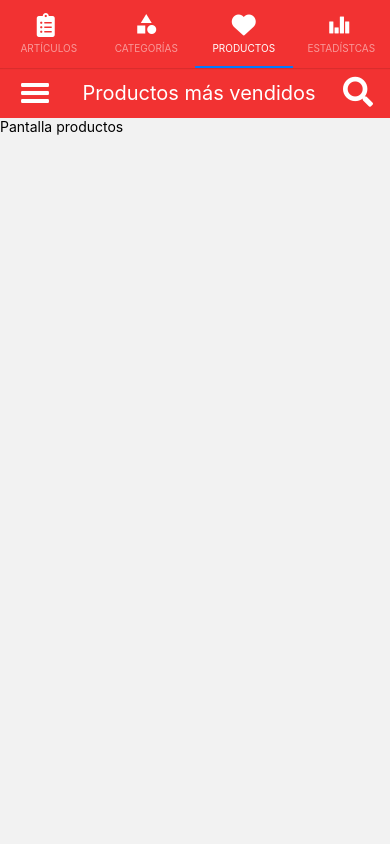
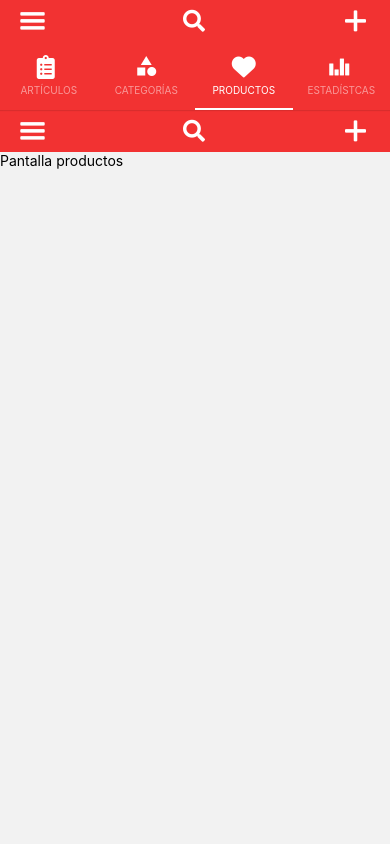
Before and after one commit to SebAcosta/Soft-spot, a React Native app: screen /Productos in a window 390 px wide. Shown: the top 844 px of the page. Built offline with nearby package versions, Linux system fonts and the light colour scheme.

Commit message:
Added header

```diff
--- a/Screens/Articulos.js
+++ b/Screens/Articulos.js
@@ -38,7 +38,6 @@ const styles = StyleSheet.create({
 	listContainer:{
 		height:'100%',
 		width:'100%',
-		paddingBottom:100
   	},
 	plus:{
 		position:'absolute',
--- a/components/header2.js
+++ b/components/header2.js
@@ -1,14 +1,15 @@
 import { Dimensions, StyleSheet, Text, View, StatusBar } from 'react-native';
 import { Entypo,FontAwesome5,AntDesign } from '@expo/vector-icons';
+
 
 export default function Header2(props) {
   return (
 		<View style={styles.container}>
 			<StatusBar
 				backgroundColor="#F23232" />
-			<Entypo name="menu" size={40} color={"white"}/>
-			<Text style={styles.text}>{props.productInfo}</Text>
-			<FontAwesome5 name="search" size={30} color={"white"}/>
+			<Entypo name="menu" size={35} color={"white"}/>
+			<FontAwesome5 name="search" size={22} color={"white"}/>
+			<Entypo name="plus" size={35} color={"white"}/>
 		</View>
   );
 }
@@ -17,7 +18,7 @@ const styles = StyleSheet.create({
   container: {
 		flexDirection:'row',
 		backgroundColor:'#F23232',
-		height:Dimensions.get('window').height/17,
+		height:Dimensions.get('window').height/20,
 		alignItems:'center',
 		justifyContent:'space-between',
 		paddingHorizontal:15,
--- a/navigation/MainNavigator.js
+++ b/navigation/MainNavigator.js
@@ -43,8 +43,13 @@ export const StackNavigator = () =>{
 
 const TabNavigator = () =>{
 	return(
+		<>
+		<Header2 />
 		<Tab.Navigator  initialRouteName="Artículos" screenOptions={{tabBarActiveTintColor: 'white',
         tabBarLabelStyle: { fontSize: 10 },
+		tabBarIndicatorStyle:{backgroundColor:'white'},
+		tabBarBounces:false,
+		swipeEnabled:false,
         tabBarStyle: { backgroundColor: '#F23232' },}}>
 			<Tab.Screen name="Artículos" component={Articulos} options={{
 				tabBarIcon:()=><FontAwesome5 name="clipboard-list" size={24} color={"white"}
@@ -60,5 +65,6 @@ const TabNavigator = () =>{
 				tabBarIcon:({focused})=><Foundation name="graph-bar" size={24} color={"white"} />
 			}}/>
 		</Tab.Navigator>
+		</>
 	)
 }
```
